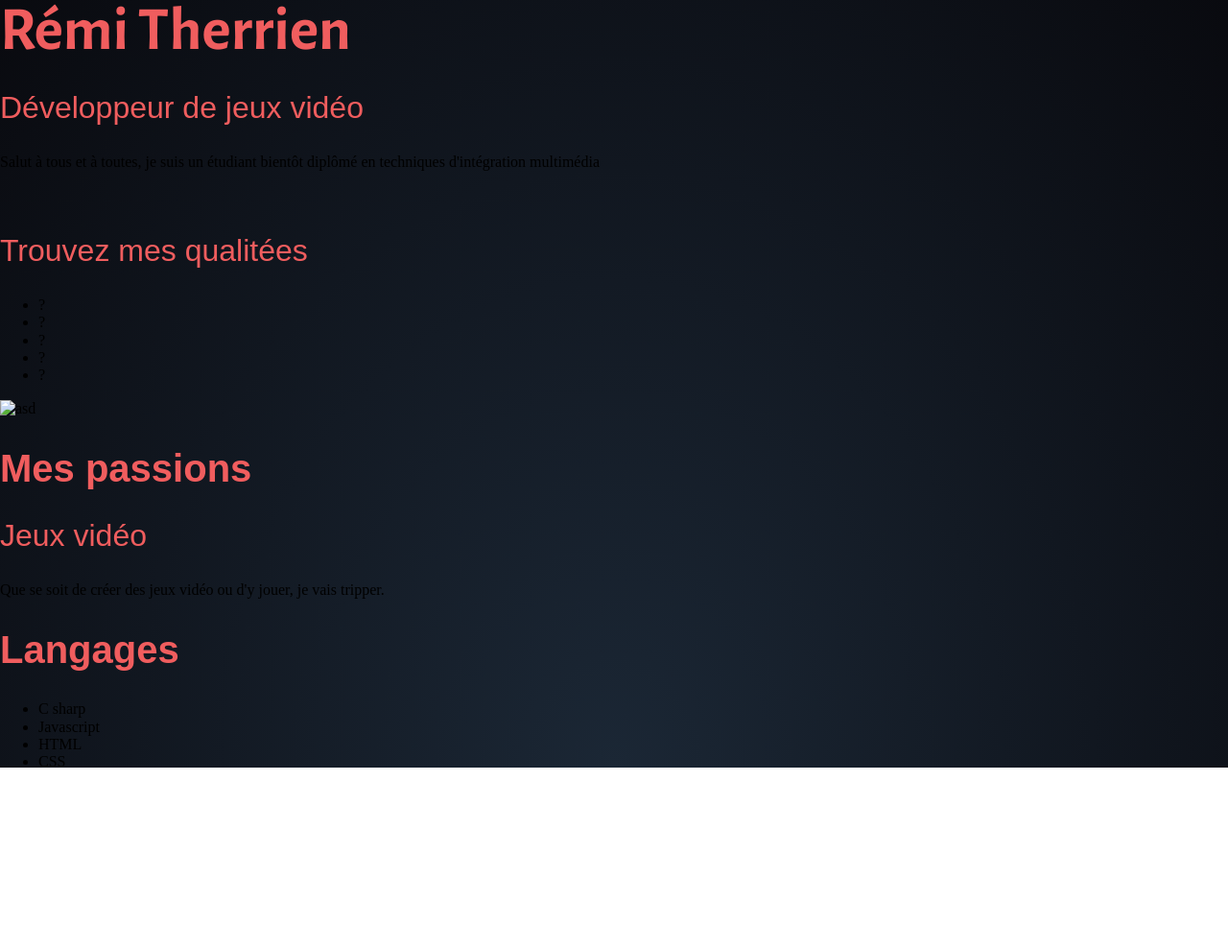
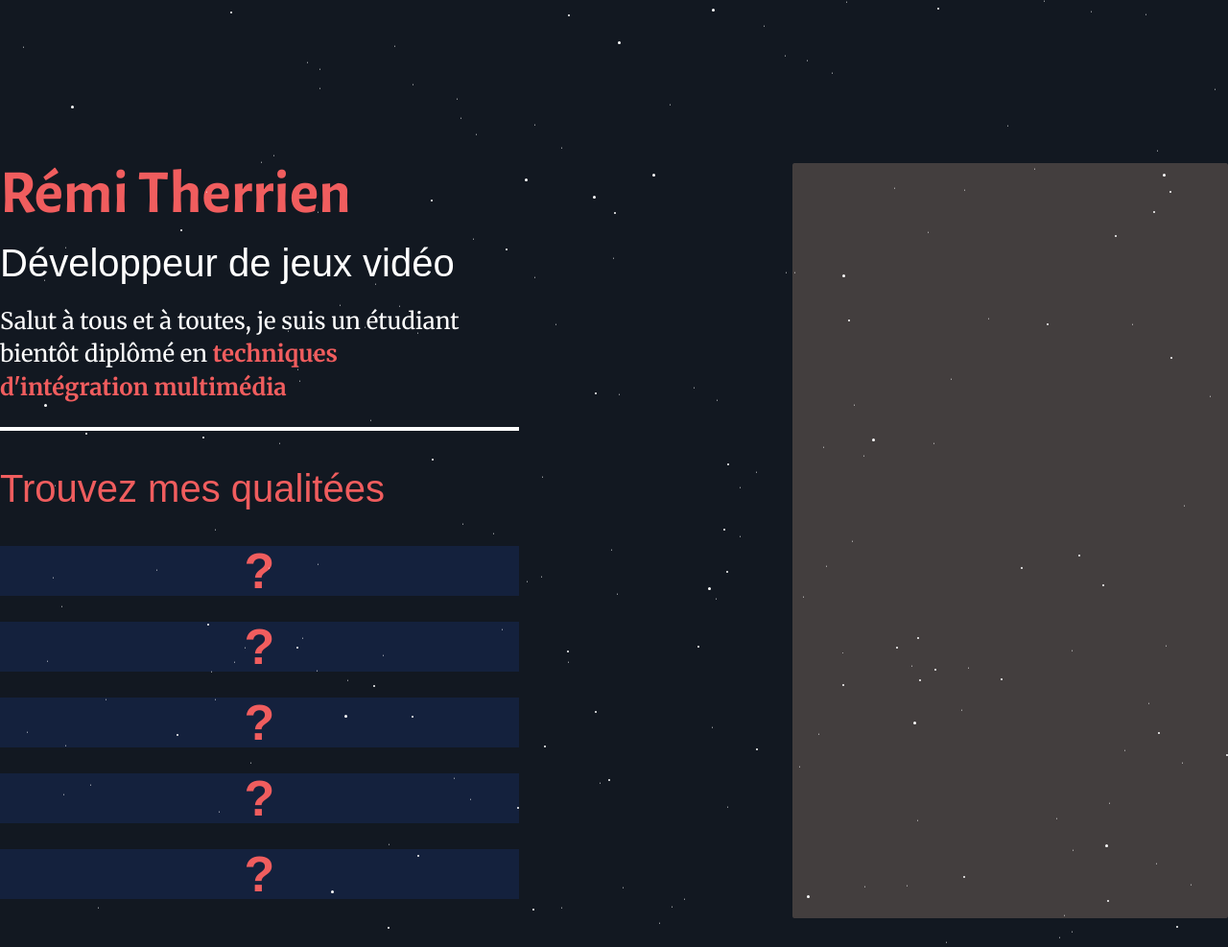
Before and after one commit to Wixete21/Portfolio, a website: page src/page-a-propos.html in a window 1280 px wide. Shown: the top 987 px of the page at 96% size. Before the commit the page ends 800 px from the top, so only its background shows below. Drawn offline with nearby package versions, Linux system fonts and the light colour scheme; files that its build step writes are made by us from their sources; a web font is replaced by a local one.

Commit message:
Ajout css page propos

```diff
--- a/src/page-a-propos.html
+++ b/src/page-a-propos.html
@@ -11,29 +11,39 @@
 
   <body data-component="Cursor">
     <div class="site-container">
-      <header></header>
+      <div id="stars"></div>
+      <div id="stars2"></div>
+      <div id="stars3"></div>
+
       <div class="pagePropos">
-        <section class="zoneHero">
+        <section class="zoneHeroPropos">
+          <div class="wrapper">
             <div class="description">
               <h1>Rémi Therrien</h1>
               <h3>Développeur de jeux vidéo</h3>
               <p>
                 Salut à tous et à toutes, je suis un étudiant bientôt diplômé en
-              techniques d'intégration multimédia
+                <span class="formationTexte"
+                  >techniques d'intégration multimédia</span
+                >
               </p>
-            <br class="ligneDescription" />
+              <div class="ligneDescription"></div>
               <div class="zoneQualitees">
                 <h3>Trouvez mes qualitées</h3>
                 <ul>
-                <li>?</li>
-                <li>?</li>
-                <li>?</li>
-                <li>?</li>
-                <li>?</li>
+                  <li><h2>?</h2></li>
+                  <li><h2>?</h2></li>
+                  <li><h2>?</h2></li>
+                  <li><h2>?</h2></li>
+                  <li><h2>?</h2></li>
                 </ul>
               </div>
             </div>
-          <img src="asd" alt="asd" />
+            <img
+              src="assets/images/propos/place-holder-moi.png"
+              alt="images de profil"
+            />
+          </div>
         </section>
 
         <section class="zonePassions">
--- /dev/null
+++ b/src/styles/components/propos.scss
@@ -0,0 +1,58 @@
+.zoneHeroPropos {
+  margin-top: 164px;
+
+  .wrapper {
+    display: flex;
+    justify-content: space-between;
+  }
+  .ligneDescription {
+    border: none;
+    background: var(--color-white);
+    height: 4px;
+    width: 541px;
+  }
+  .description {
+    width: 37.6%;
+    .formationTexte {
+      font-weight: bold;
+      color: var(--color-primary);
+    }
+    h3:nth-child(2) {
+      margin: 20px 0 20px 0;
+    }
+    h3 {
+      color: var(--color-white);
+    }
+  }
+  .zoneQualitees {
+    h3 {
+      color: var(--color-primary);
+    }
+    ul {
+      padding: 0;
+      margin: 0;
+    }
+    li:nth-child(2),
+    li:nth-child(3),
+    li:nth-child(4) {
+      margin: 27px 0 27px 0;
+    }
+    li {
+      display: flex;
+      align-items: center;
+      justify-content: center;
+      text-align: center;
+      color: var(--color-primary);
+      list-style: none;
+      background-color: var(--color-complementaire1);
+      width: 541px;
+    }
+    h2 {
+      margin: 0;
+    }
+  }
+  img {
+    height: 787px;
+    width: 35.5%;
+  }
+}
--- a/src/styles/elements/body.scss
+++ b/src/styles/elements/body.scss
@@ -8,7 +8,7 @@
   $value: "#{random(2000)}px #{random(2000)}px #FFF";
 
   @for $i from 2 through $n {
-    $value: "#{$value} , #{random(2000)}px #{random(2000)}px #FFF";
+    $value: "#{$value} , #{random(2000)}px #{random(3000)}px #FFF";
   }
   @return unquote($value);
 }
@@ -17,34 +17,31 @@ $shadows-small: multiple-box-shadow(700);
 $shadows-medium: multiple-box-shadow(200);
 $shadows-big: multiple-box-shadow(100);
 
-html {
-  height: 100%;
-  background: radial-gradient(ellipse at bottom, #1b2735 0%, #090a0f 100%);
-  overflow: hidden;
+body {
+  background: #121821;
+  color: var(--color-white);
+  font-family: var(--font-secondary);
+  font-size: var(--font-size-content);
+  line-height: 1.43;
 }
-.site-container {
-  height: 100vh;
-  position: relative;
-  overflow: hidden;
-}
-
 #stars {
   width: 1px;
   height: 1px;
   border-radius: 50%;
   background: transparent;
+  overflow: hidden;
   box-shadow: $shadows-small;
-  animation: animStar 150s linear infinite;
+  animation: animStar 60s linear infinite;
 
   &::after {
     content: " ";
     position: absolute;
     top: 2000px;
-    border-radius: 50%;
     width: 1px;
     height: 1px;
     background: transparent;
     box-shadow: $shadows-small;
+    overflow: hidden;
   }
 }
 
@@ -53,16 +50,17 @@ html {
   height: 2px;
   border-radius: 50%;
   background: transparent;
+  overflow: hidden;
   box-shadow: $shadows-medium;
-  animation: animStar 100s linear infinite;
+  animation: animStar 40s linear infinite;
 
-  &:after {
+  &::after {
     content: " ";
     position: absolute;
     top: 2000px;
-    border-radius: 50%;
     width: 2px;
     height: 2px;
+    overflow: hidden;
     background: transparent;
     box-shadow: $shadows-medium;
   }
@@ -73,14 +71,14 @@ html {
   border-radius: 50%;
   background: transparent;
   box-shadow: $shadows-big;
-  animation: animStar 50s linear infinite;
-
-  &:after {
+  overflow: hidden;
+  animation: animStar 20s linear infinite;
+  &::after {
     content: " ";
     position: absolute;
-    border-radius: 50%;
     top: 2000px;
     width: 3px;
+    overflow: hidden;
     height: 3px;
     background: transparent;
     box-shadow: $shadows-big;
@@ -92,6 +90,6 @@ html {
     transform: translateY(0px);
   }
   to {
-    transform: translateY(-2000px);
+    transform: translateY(-1000px);
   }
 }
--- a/src/styles/elements/wrapper.scss
+++ b/src/styles/elements/wrapper.scss
@@ -3,7 +3,7 @@
    ========================================================================== */
 
 .wrapper {
-  max-width: $breakpoint-md;
+  max-width: $breakpoint-lg;
   margin: 0 auto;
   width: 100%;
 }
--- a/src/styles/main.scss
+++ b/src/styles/main.scss
@@ -23,5 +23,6 @@
 // Composants d'interface utilisateur spécifiques.
 // C’est là que la majorité de notre travail a lieu.
 @import "components/index";
+@import "components/propos";
 // UTILITIES
 // Utilitaires et classes auxiliaires avec possibilité de remplacer tout ce qui précède, par exemple masquer les éléments de la page
--- a/src/styles/settings/colors.scss
+++ b/src/styles/settings/colors.scss
@@ -12,7 +12,7 @@
   --color-primary-dark: #4b3b40;
   --color-primary-light: #907b82;
 
-  --color-complementaire1: #f0ebe3;
+  --color-complementaire1: #14213d;
   --color-complementaire1-dark: #dfd3c0;
   --color-complementaire1-light: #f5f3ef;
 
--- a/src/styles/settings/fonts.scss
+++ b/src/styles/settings/fonts.scss
@@ -14,8 +14,8 @@
   /// Grosseur des textes
   --font-size-h1: 4rem;
   --font-size-h1-mobile-restaurant: 3.125rem;
-  --font-size-h2: 2.5rem;
-  --font-size-h3: 2rem;
+  --font-size-h2: 3.25rem;
+  --font-size-h3: 2.5rem;
 
   --font-size-h1-mobile: 2.5rem;
   --font-size-h2-mobile: 2rem;
```
Also changed, not shown: src/styles/settings/dimensions.scss (+5 -5 lines), src/assets/images/propos/place-holder-moi.png (added). Lines whose indentation alone changed are shown as unchanged.
